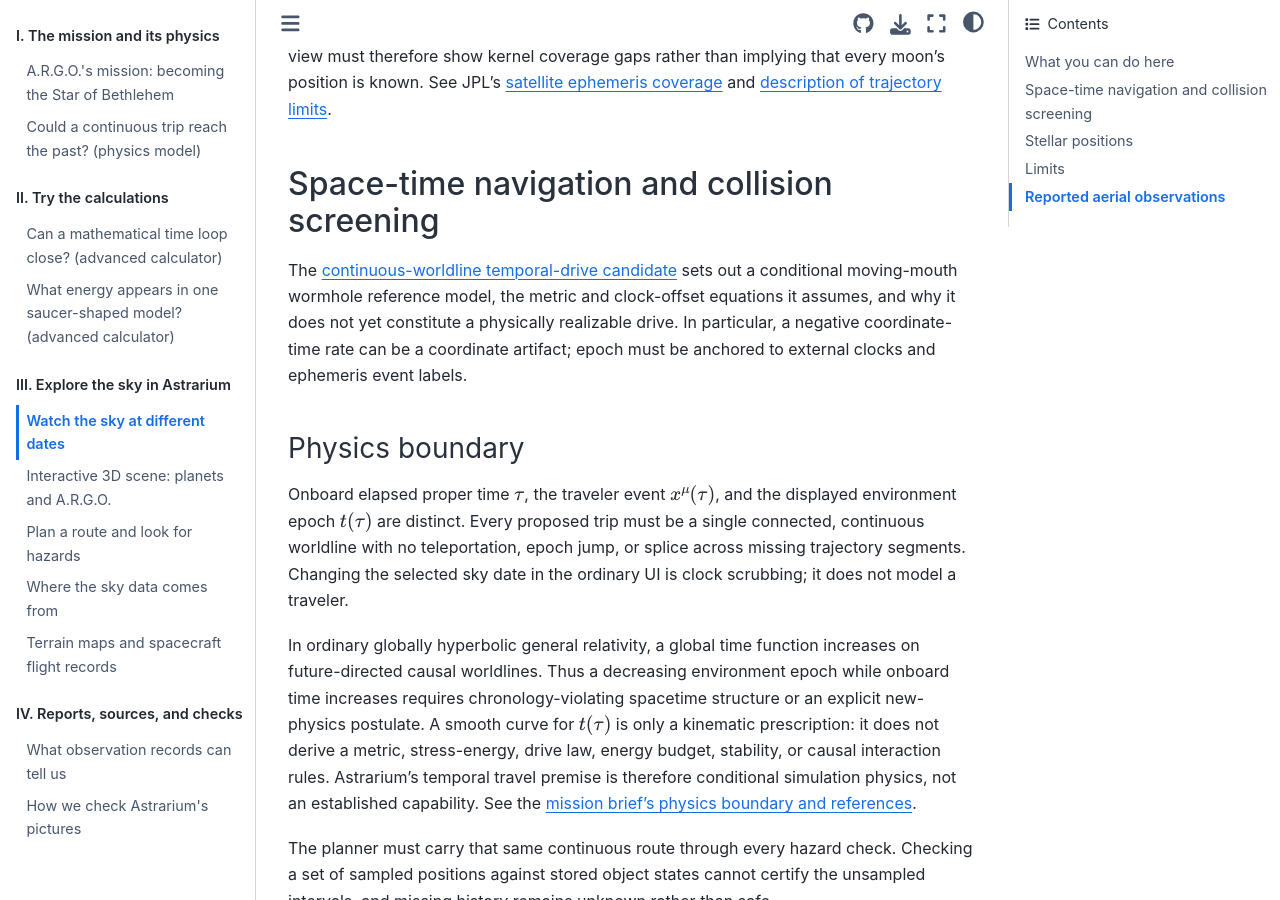
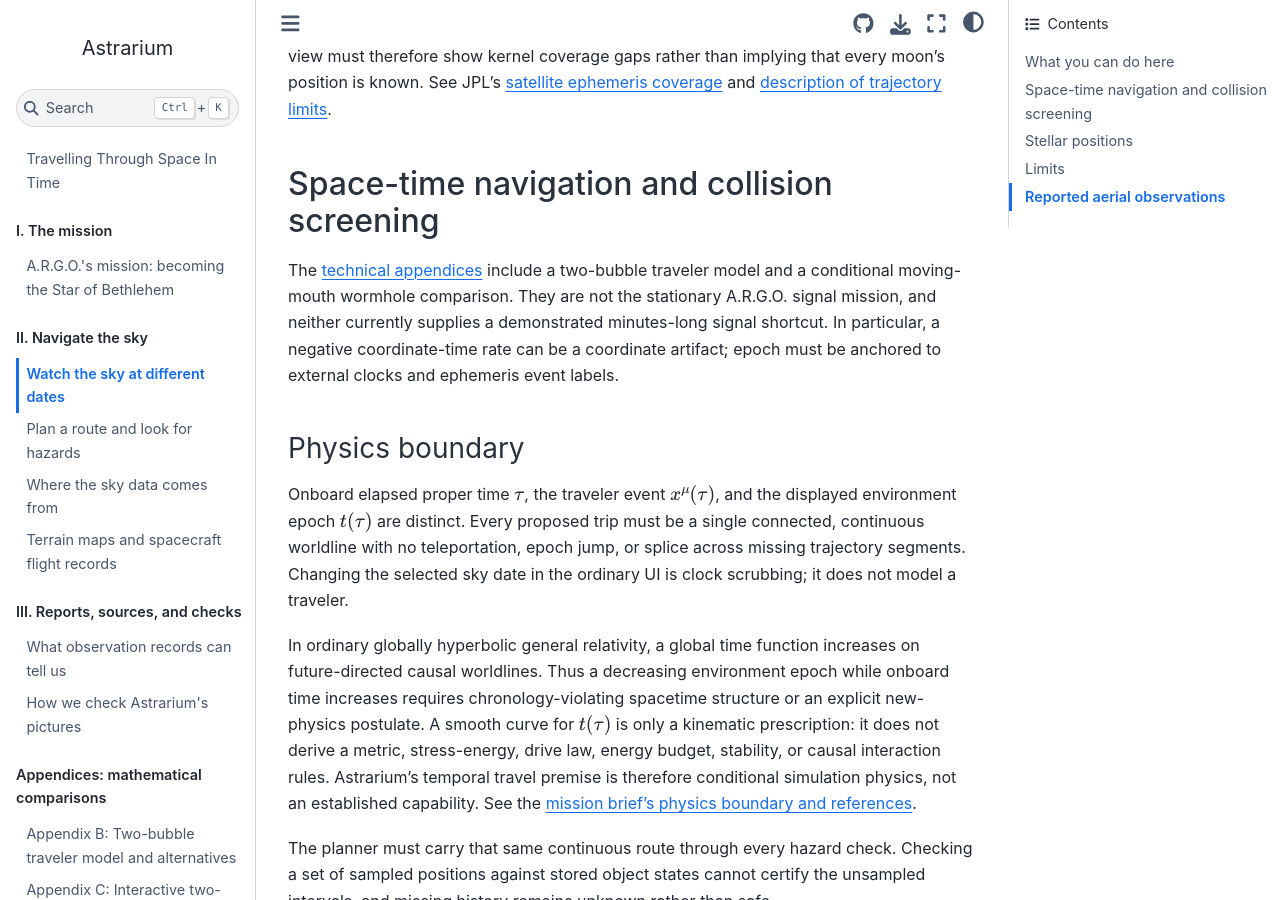
Before and after one commit to CastaliaInstitute/astrarium, a Jupyter Book: the page built from docs/time-travel.md, in a window 1280 px wide and 900 px high, scrolled down 1988 px. Built offline with Jupyter Book 1.0.4 settings and Sphinx 7.4.7 and the Sphinx Book theme 1.1.4, drawn with Linux system fonts in a browser that asks for light colours; some of the changed text lies outside the part shown.

Commit message:
Move two-bubble model into technical appendices

```diff
--- a/docs/_toc.yml
+++ b/docs/_toc.yml
@@ -1,33 +1,33 @@
 format: jb-book
 root: interactive-time-travel
 parts:
-  - caption: "I. The mission and its physics"
+  - caption: "I. The mission"
     chapters:
       - file: whitepaper-space-time-travel
         title: "A.R.G.O.'s mission: becoming the Star of Bethlehem"
-      - file: temporal-drive-candidate
-        title: Could a continuous trip reach the past? (physics model)
-  - caption: "II. Try the calculations"
-    chapters:
-      - file: notebooks/two-bubble-kinematics
-        title: Can a mathematical time loop close? (advanced calculator)
-      - file: notebooks/saucer-density
-        title: What energy appears in one saucer-shaped model? (advanced calculator)
-  - caption: "III. Explore the sky in Astrarium"
+  - caption: "II. Navigate the sky"
     chapters:
       - file: time-travel
         title: Watch the sky at different dates
-      - file: argo-time-scene
-        title: "Interactive 3D scene: planets and A.R.G.O."
       - file: trajectory-planning
         title: Plan a route and look for hazards
       - file: astrarium-universe-model
         title: Where the sky data comes from
       - file: planetary-terrain
         title: Terrain maps and spacecraft flight records
-  - caption: "IV. Reports, sources, and checks"
+  - caption: "III. Reports, sources, and checks"
     chapters:
       - file: ufo-data
         title: What observation records can tell us
       - file: observation-validation
         title: How we check Astrarium's pictures
+  - caption: "Appendices: mathematical comparisons"
+    chapters:
+      - file: temporal-drive-candidate
+        title: "Appendix B: Two-bubble traveler model and alternatives"
+      - file: argo-time-scene
+        title: "Appendix C: Interactive two-bubble trajectory"
+      - file: notebooks/two-bubble-kinematics
+        title: "Appendix D: Two-bubble route calculator"
+      - file: notebooks/saucer-density
+        title: "Appendix E: Saucer-shaped energy calculation"
--- a/docs/time-travel.md
+++ b/docs/time-travel.md
@@ -85,12 +85,12 @@
 
 ## Space-time navigation and collision screening
 
-The [continuous-worldline temporal-drive candidate](temporal-drive-candidate.md)
-sets out a conditional moving-mouth wormhole reference model, the metric and
-clock-offset equations it assumes, and why it does not yet constitute a
-physically realizable drive. In particular, a negative coordinate-time rate
-can be a coordinate artifact; epoch must be anchored to external clocks and
-ephemeris event labels.
+The [technical appendices](temporal-drive-candidate.md) include a two-bubble
+traveler model and a conditional moving-mouth wormhole comparison. They are
+not the stationary A.R.G.O. signal mission, and neither currently supplies a
+demonstrated minutes-long signal shortcut. In particular, a negative
+coordinate-time rate can be a coordinate artifact; epoch must be anchored to
+external clocks and ephemeris event labels.
 
 ### Physics boundary
 
```
Also changed, not shown: docs/argo-time-scene.md (+1 -1 lines), docs/interactive-time-travel.md (+20 -44 lines), docs/temporal-drive-candidate.md (+4 -4 lines), docs/whitepaper-space-time-travel.md (+8 -8 lines).
